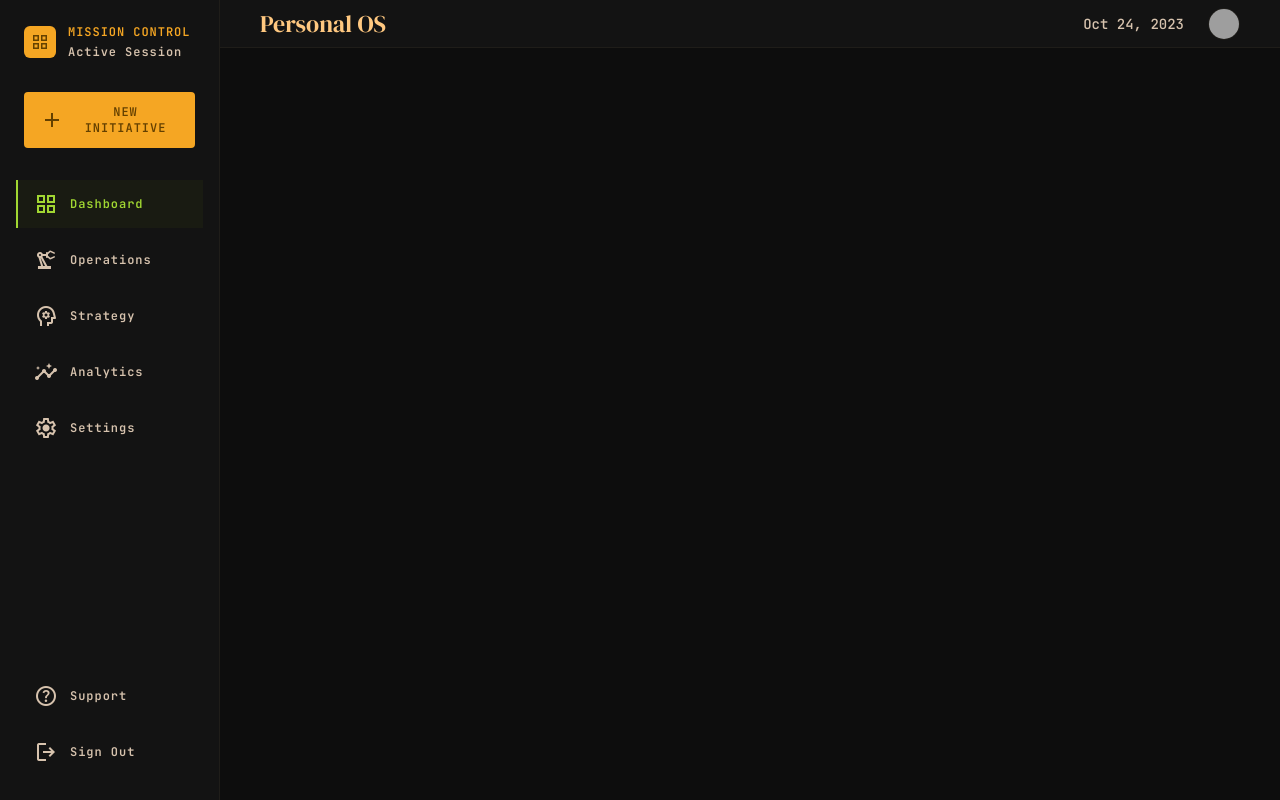
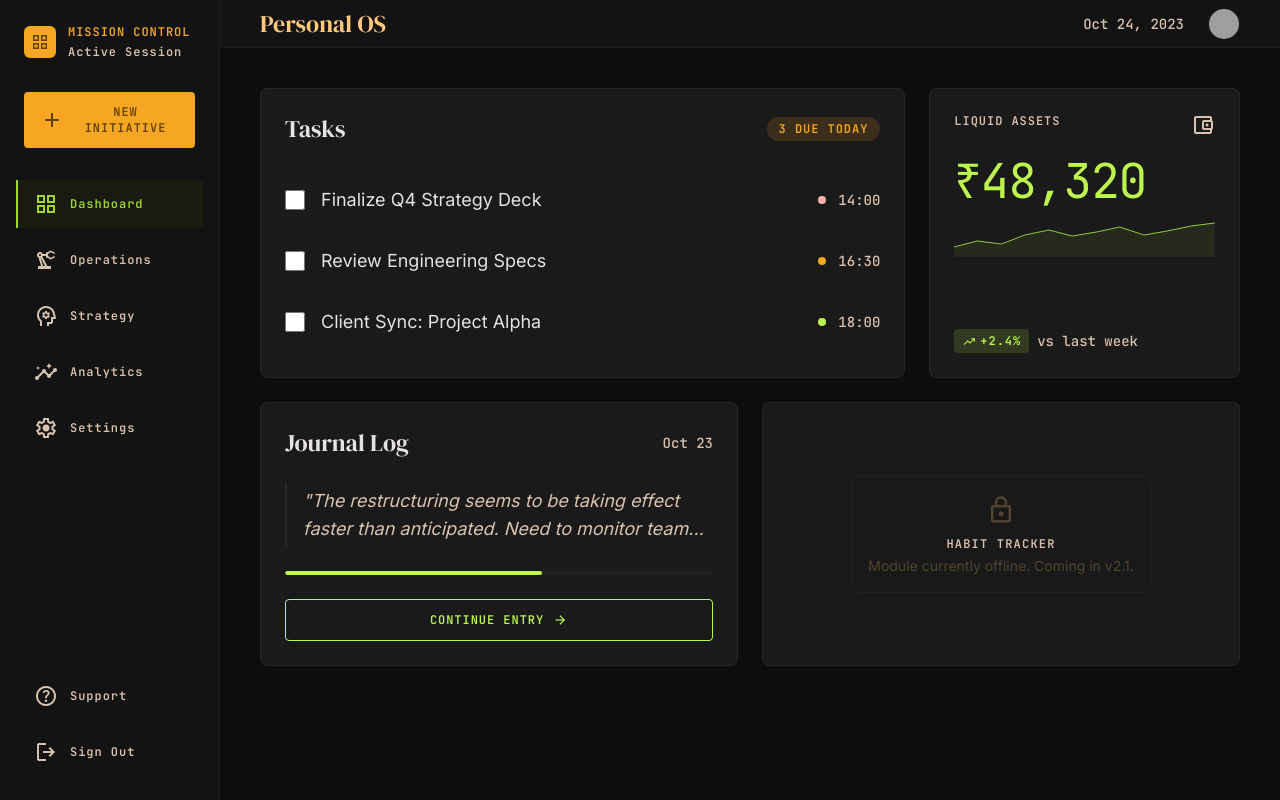
Before and after one commit to dev-dharmesh-ai/personal-os, a React (Vite) app: page / in a window 1280 px wide. Built offline with nearby package versions, Linux system fonts and the light colour scheme; grey boxes are pictures that could not be loaded.

Commit message:
Phase-1 => Part-3: feat: HomeScreen — 4-widget dashboard

```diff
--- a/src/data/mockData.js
+++ b/src/data/mockData.js
@@ -1 +1,46 @@
-export const mockData = {};
+export const tasks = [
+  {
+    id: "task-1",
+    title: "Finalize Q4 Strategy Deck",
+    dueLabel: "Today",
+    timeLabel: "14:00",
+    priority: "High",
+    done: false,
+  },
+  {
+    id: "task-2",
+    title: "Review Engineering Specs",
+    dueLabel: "Today",
+    timeLabel: "16:30",
+    priority: "Medium",
+    done: false,
+  },
+  {
+    id: "task-3",
+    title: "Client Sync: Project Alpha",
+    dueLabel: "Today",
+    timeLabel: "18:00",
+    priority: "Low",
+    done: false,
+  },
+];
+
+export const financeStats = {
+  balance: 48320,
+  delta: 2.4,
+};
+
+export const journalEntries = [
+  {
+    id: "journal-1",
+    dateLabel: "Oct 23",
+    firstSentence:
+      "The restructuring seems to be taking effect faster than anticipated. Need to monitor team velocity over the next sprint...",
+  },
+];
+
+export const mockData = {
+  tasks,
+  financeStats,
+  journalEntries,
+};
--- a/src/screens/HomeScreen.jsx
+++ b/src/screens/HomeScreen.jsx
@@ -1,3 +1,133 @@
+import { tasks, financeStats, journalEntries } from "../data/mockData.js";
+import CardSurface from "../components/ui/CardSurface.jsx";
+import PriorityBadge from "../components/ui/PriorityBadge.jsx";
+import PrimaryButton from "../components/ui/PrimaryButton.jsx";
+import ProgressBar from "../components/ui/ProgressBar.jsx";
+import DeltaBadge from "../components/ui/DeltaBadge.jsx";
+import LockedCard from "../components/ui/LockedCard.jsx";
+
+const priorityDotClasses = {
+  High: "bg-error",
+  Medium: "bg-primary-container",
+  Low: "bg-secondary-fixed",
+};
+
+const sparklinePath =
+  "M0 30 L25 24 L51 27 L76 18 L102 13 L127 19 L153 15 L178 10 L204 18 L229 14 L255 9 L280 6";
+const sparklineAreaPath = `${sparklinePath} L280 40 L0 40 Z`;
+
 export default function HomeScreen() {
-  return null;
+  const todaysTasks = tasks.filter((task) => task.dueLabel.includes("Today"));
+  const dueTodayCount = todaysTasks.filter((task) => !task.done).length;
+  const journalEntry = journalEntries[0];
+
+  return (
+    <div className="max-w-7xl mx-auto">
+      <div className="grid grid-cols-1 md:grid-cols-12 gap-gutter">
+        <CardSurface className="md:col-span-8">
+          <div className="flex justify-between items-center mb-6">
+            <h3 className="font-headline-md text-headline-md text-on-surface">Tasks</h3>
+            <span className="font-label-caps text-label-caps bg-primary-container/15 text-primary-container px-3 py-1 rounded-full">
+              {dueTodayCount} DUE TODAY
+            </span>
+          </div>
+          <ul className="flex flex-col flex-1 border-t border-outline-variant/10">
+            {todaysTasks.map((task) => (
+              <li
+                className="flex items-center justify-between py-4 border-b border-outline-variant/10 group"
+                key={task.id}
+              >
+                <div className="flex items-center gap-4">
+                  <input
+                    checked={task.done}
+                    className="w-5 h-5 rounded-sm border-outline-variant/50 bg-[#0D0D0D] text-primary-container focus:ring-primary-container focus:ring-offset-[#1A1A1A]"
+                    readOnly
+                    type="checkbox"
+                  />
+                  <span
+                    className={`font-body-lg text-body-lg text-on-surface group-hover:text-primary-container transition-colors ${
+                      task.done ? "line-through" : ""
+                    }`}
+                  >
+                    {task.title}
+                  </span>
+                </div>
+                <div className="flex items-center gap-3">
+                  <span
+                    className={`w-2 h-2 rounded-full ${
+                      priorityDotClasses[task.priority] || priorityDotClasses.Low
+                    }`}
+                  />
+                  <span className="font-data-md text-data-md text-on-surface-variant">
+                    {task.timeLabel}
+                  </span>
+                </div>
+              </li>
+            ))}
+          </ul>
+        </CardSurface>
+
+        <CardSurface className="md:col-span-4 justify-between">
+          <div>
+            <div className="flex justify-between items-start mb-4">
+              <h3 className="font-label-caps text-label-caps text-on-surface-variant">
+                LIQUID ASSETS
+              </h3>
+              <span className="material-symbols-outlined text-on-surface-variant">
+                account_balance_wallet
+              </span>
+            </div>
+            <div className="font-data-lg text-display-lg text-secondary-fixed mb-2 tracking-tight">
+              ₹{financeStats.balance.toLocaleString("en-IN")}
+            </div>
+            <svg
+              width="100%"
+              height="40"
+              viewBox="0 0 280 40"
+              preserveAspectRatio="none"
+              aria-hidden="true"
+            >
+              <path d={sparklineAreaPath} fill="#bcf54e" fillOpacity="0.07" />
+              <path
+                d={sparklinePath}
+                stroke="#bcf54e"
+                strokeWidth="0.8"
+                fill="none"
+                strokeLinecap="round"
+                strokeLinejoin="round"
+              />
+            </svg>
+          </div>
+          <div className="mt-8">
+            <DeltaBadge value={financeStats.delta} label="vs last week" />
+          </div>
+        </CardSurface>
+
+        <CardSurface className="md:col-span-6 justify-between">
+          <div className="flex justify-between items-center mb-6">
+            <h3 className="font-headline-md text-headline-md text-on-surface">Journal Log</h3>
+            <span className="font-data-md text-data-md text-on-surface-variant">
+              {journalEntry.dateLabel}
+            </span>
+          </div>
+          <div className="mb-6 flex-1">
+            <p className="font-body-md text-body-lg text-on-surface-variant line-clamp-2 italic border-l-2 border-outline-variant/30 pl-4 py-1">
+              &quot;{journalEntry.firstSentence}&quot;
+            </p>
+          </div>
+          <div className="mb-6">
+            <ProgressBar value={60} />
+          </div>
+          <PrimaryButton>CONTINUE ENTRY</PrimaryButton>
+        </CardSurface>
+
+        <CardSurface className="md:col-span-6 relative overflow-hidden justify-center items-center min-h-[200px]">
+          <LockedCard
+            title="HABIT TRACKER"
+            subtitle="Module currently offline. Coming in v2.1."
+          />
+        </CardSurface>
+      </div>
+    </div>
+  );
 }
```
Also changed, not shown: src/components/ui/LockedCard.jsx (+2 -4 lines).
